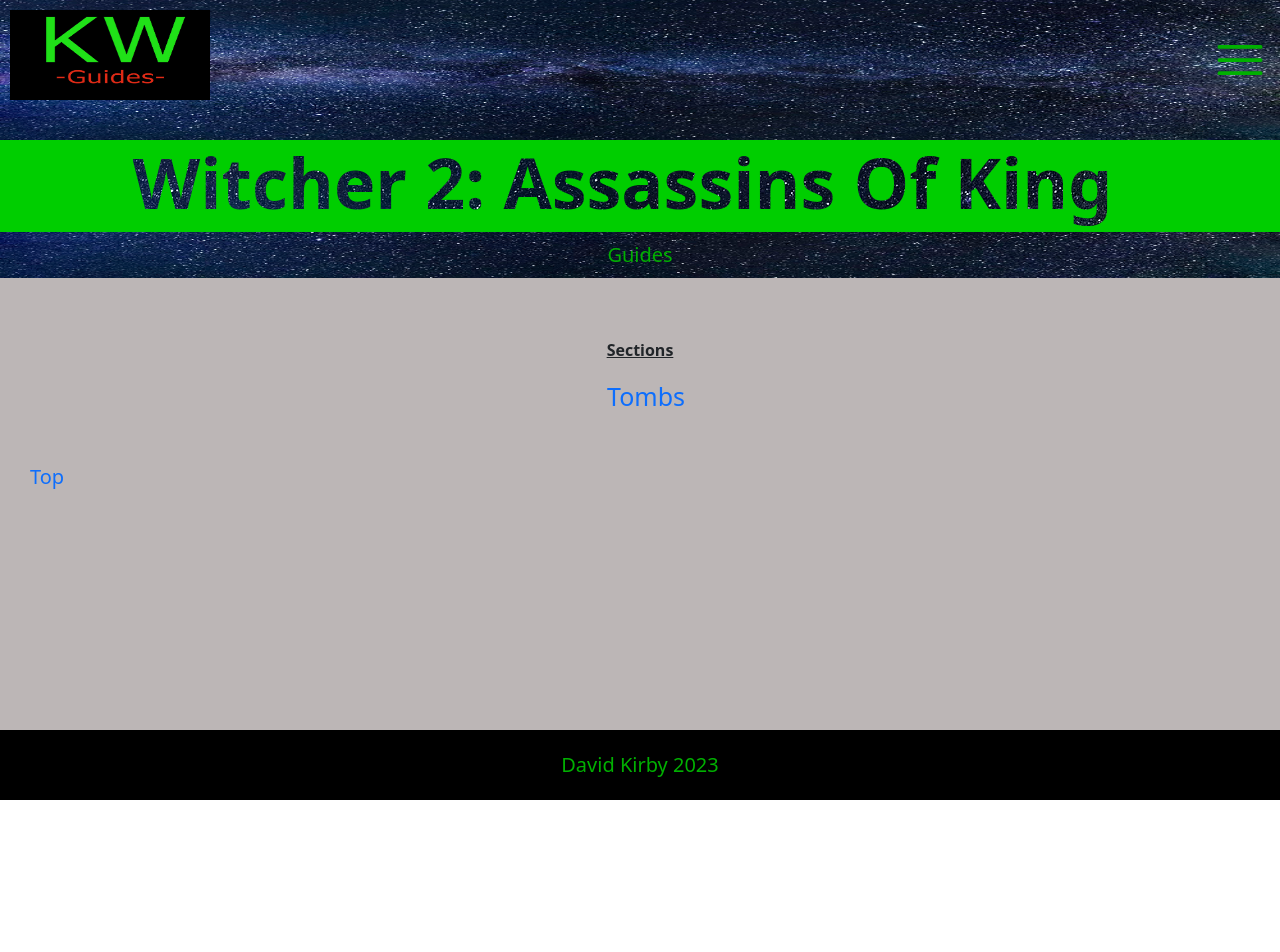
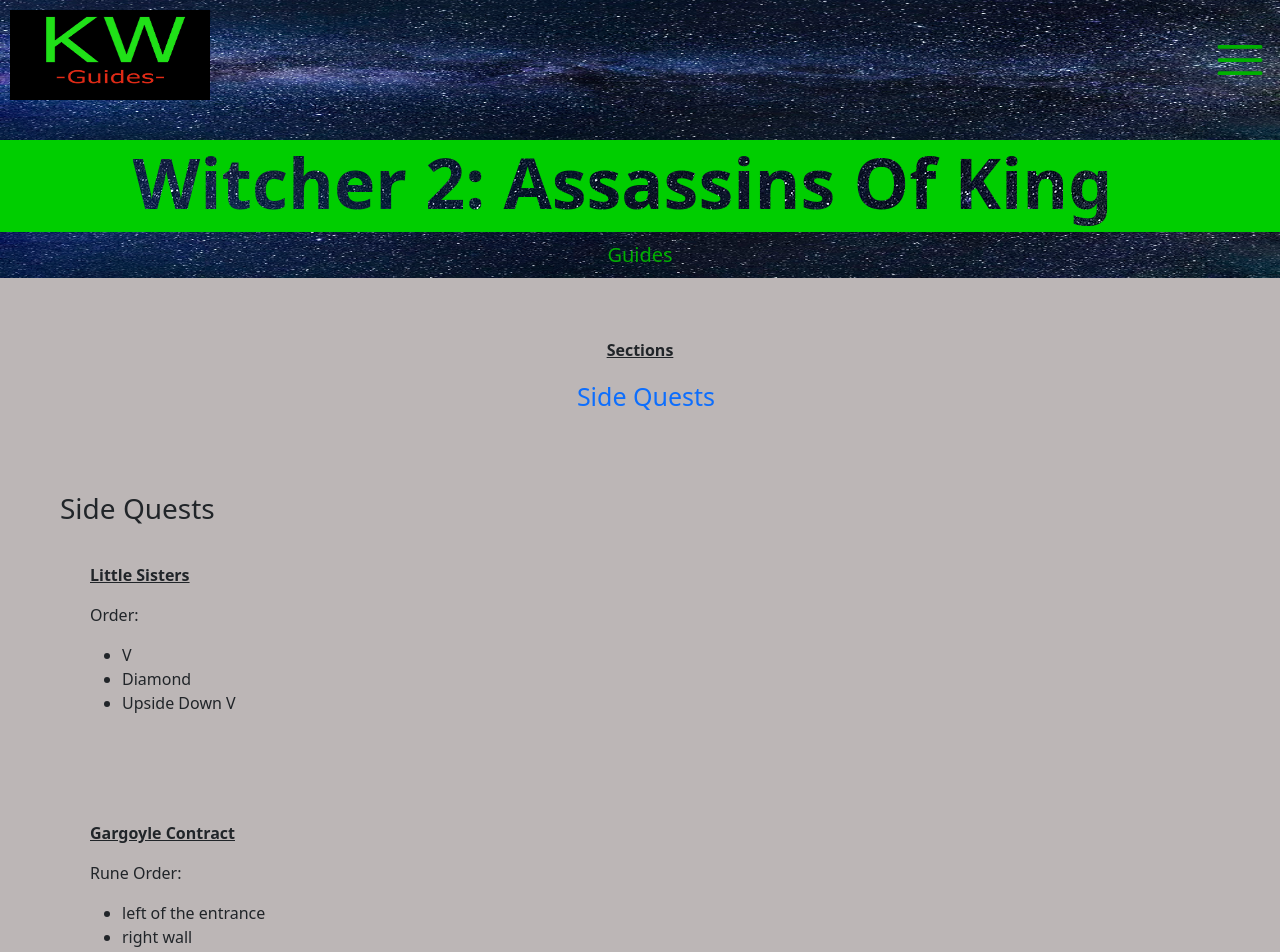
Before and after one commit to DaveKirby111/kwguides, a SvelteKit app: page /witcher2 in a window 1280 px wide. Shown: the top 952 px of the page. Before the commit the page ends 800 px from the top, so only its background shows below. Built offline with nearby package versions, Linux system fonts and the light colour scheme.

Commit message:
added to witcher 2

```diff
--- a/src/routes/(witcher)/witcher2/+page.svelte
+++ b/src/routes/(witcher)/witcher2/+page.svelte
@@ -17,12 +17,47 @@
   <div class="guide-sections">
     <p class="fw-bold text-decoration-underline">Sections</p>
     <ul class="skip">
-      <li><a href="#tombs">tombs</a></li>
+      <li><a href="#tombs">Side Quests</a></li>
     </ul>
+  </div>
+
+  <div id="side">
+    <h3>side quests</h3>
+  <div id="sideq">
+    <p class="fw-bold text-decoration-underline">Little Sisters</p>
+    <p>Order:</p>
+    <ul class="sisters">
+      <li>v</li>
+      <li>diamond</li>
+      <li>upside down v</li>
+    </ul>
+  </div>
+
+  <div id="sideq">
+    <p class="fw-bold text-decoration-underline">Gargoyle Contract</p>
+    <p>Rune Order:</p>
+    <ul class="runes">
+      <li>left of the entrance</li>
+      <li>right wall</li>
+      <li>on the floor to the left</li>
+      <li>on the floor in front of treasure chest</li>
+    </ul>
+  </div>
   </div>
 
   <a href="#top" class="skiplink">Top</a>
 </div>
 
 <style>
+  h3{
+    text-transform: capitalize;
+  }
+
+  #sideq{
+    margin-bottom: 30px;
+  }
+
+.sisters {
+text-transform: capitalize;
+}
 </style>
```
